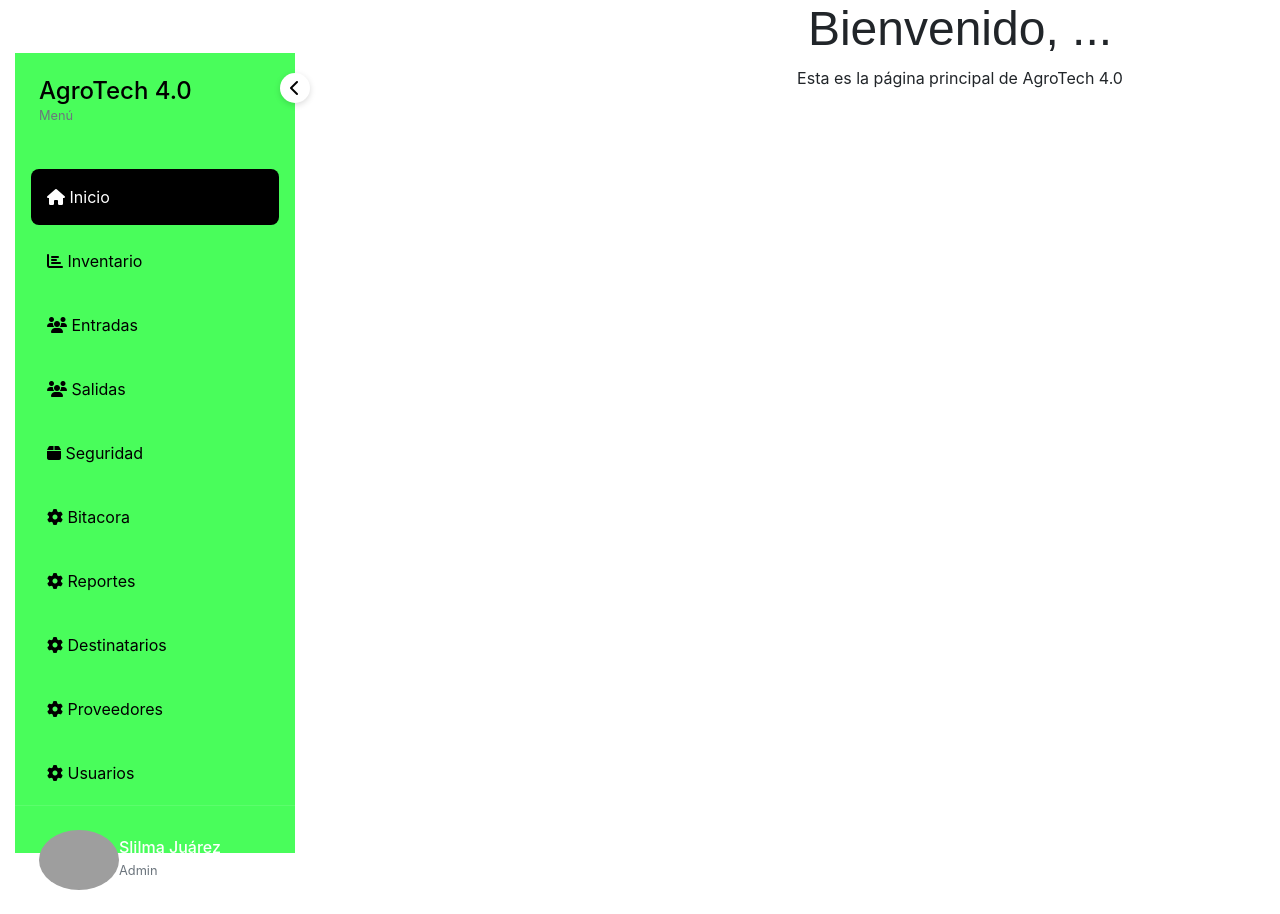
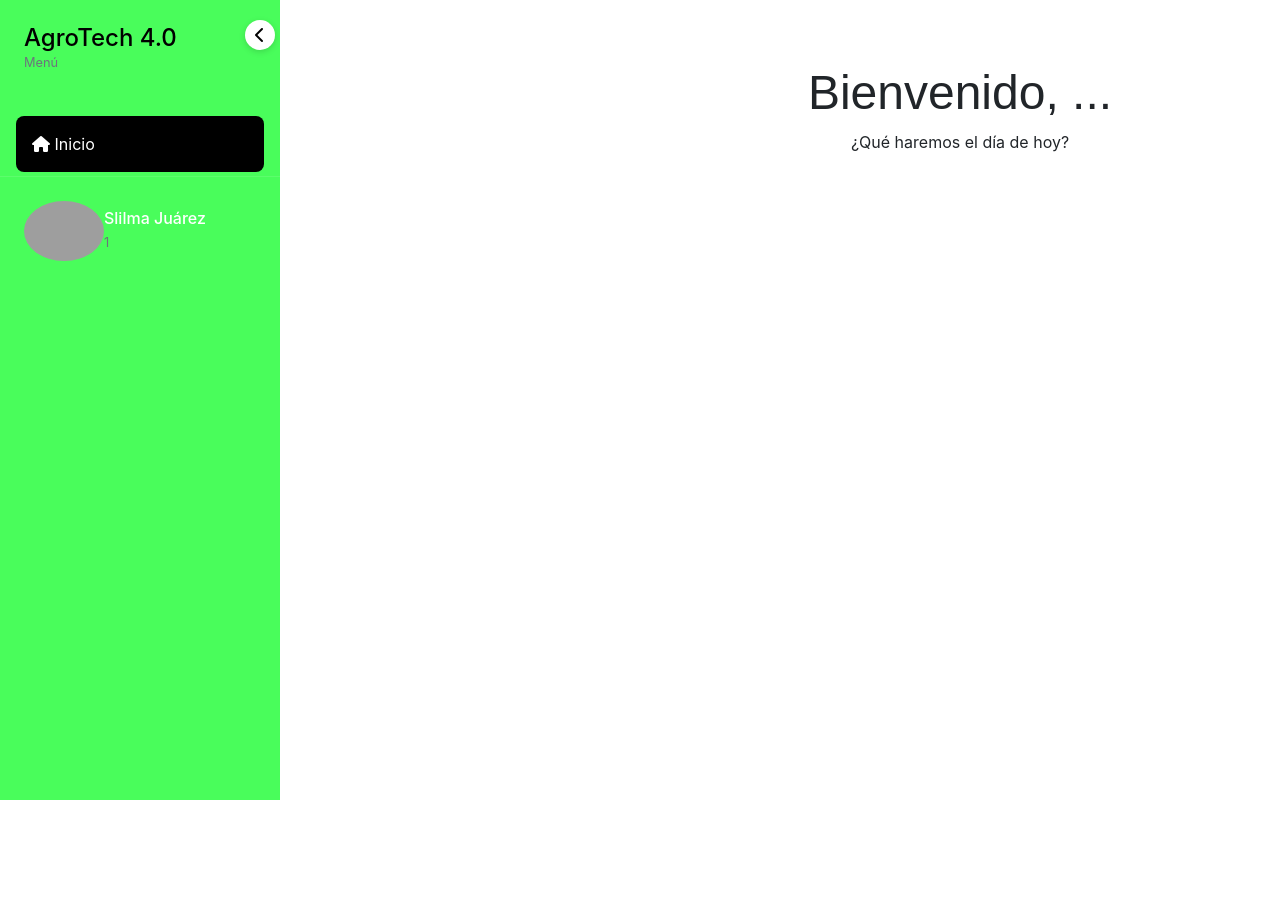
Before and after one commit to 1amsj/AgroTech-4.0, a PHP site: template Vista/main.php in a window 1280 px wide. After the commit the page ends 800 px from the top, so only its background shows below. Run offline with PHP 8.4, Linux system fonts and the light colour scheme; the template is opened without the code that fills it, so the values that code supplies are empty; the visitor is signed in with stand-in values (Sample User, id 1); some libraries are stand-ins or nearby versions; some web fonts are replaced; grey boxes are pictures that could not be loaded.

Commit message:
Update CSS styles for input fields and sidebar; modify user role check in menu.php

```diff
--- a/Assets/css/estilo.css
+++ b/Assets/css/estilo.css
@@ -36,12 +36,12 @@ body {
 }
 
 #user, #password {
-    height: 4vh;
     border-radius: 2vh;
     box-shadow: 0.6vh 0.6vh 1.2vh rgba(0, 0, 0, 0.2);
-    padding: 1.5vh 1.5vh;
+    padding: 4vh 5vh;
     font-size: 2vh;
     border: none;
+    font-size: 2.5vh;
     font-family: "ABeeZee", sans-serif;
 }
 
--- a/Assets/css/menu.css
+++ b/Assets/css/menu.css
@@ -10,9 +10,16 @@ body {
 .sidebar {
     width: var(--sidebar-width);
     height: 100vh;
+    position: fixed;
+    top: 0;
+    left: 0;
     background-color: #49FD5B;
     transition: all 0.3s ease;
+    overflow-y: auto;
+    overflow-x: hidden;
+    z-index: 1000;
 }
+
 
 .sidebar.collapsed {
     width: var(--sidebar-width-collapsed);
@@ -40,6 +47,32 @@ body {
 .sidebar-link.active {
     color: #ffffff;
     background: black;
+}
+
+/* ===== Scrollbar translúcida y minimalista ===== */
+.sidebar::-webkit-scrollbar {
+    width: 8px;
+}
+
+.sidebar::-webkit-scrollbar-track {
+    background: transparent;
+}
+
+.sidebar::-webkit-scrollbar-thumb {
+    background: rgba(255, 255, 255, 0.001);
+    border-radius: 10px;
+    backdrop-filter: blur(2px);
+    transition: background 0.3s ease;
+}
+
+.sidebar::-webkit-scrollbar-thumb:hover {
+    background: rgba(0, 0, 0, 0.332);
+}
+
+/* ===== Firefox ===== */
+.sidebar {
+    scrollbar-width: thin;
+    scrollbar-color: black transparent;
 }
 
 .logo-text {
@@ -74,7 +107,7 @@ body {
 
 .toggle-btn {
     position: absolute;
-    right: -15px;
+    right: 5px;
     top: 20px;
     background: white;
     border-radius: 50%;
--- a/Comunes/menu.php
+++ b/Comunes/menu.php
@@ -37,7 +37,7 @@
                     </a>
 
                     <?php
-                        if ($nivel == "admin") {
+                        if ($nivel == "1") {
                     ?>
                     <a href="/AgroTech-4.0/Vista/inventario.php" class="sidebar-link text-decoration-none p-3">
                         <i class="fas fa-chart-bar me-3"></i>
@@ -125,7 +125,7 @@
                             class="rounded-circle" alt="Profile">
                         <div class="ms-3 profile-info">
                             <h6 class="text-white mb-0">Slilma Juárez</h6>
-                            <small class="text-muted">Admin</small>
+                            <small class="text-muted">1</small>
                         </div>
                     </div>
                 </div>
--- a/Vista/main.php
+++ b/Vista/main.php
@@ -25,9 +25,9 @@
             <div class="col-12 col-md-8 col-lg-6 order-2 order-md-2 order-lg-1">
                 <?php require_once("comunes/menu.php")?>
             </div>
-            <div class="col-12 col-md-8 col-lg-6 order-1 order-md-1 order-lg-2" style = "justify-content: start; align-items: center; display: flex; flex-direction: column;">
+            <div class="col-12 col-md-8 col-lg-6 order-1 order-md-1 order-lg-2" style = "justify-content: start; align-items: center; display: flex; flex-direction: column; padding: 8vh;">
                 <h1 class = "header-standar">Bienvenido, ...</h1>
-                <p>Esta es la página principal de AgroTech 4.0</p>
+                <p>¿Qué haremos el día de hoy?</p>
             </div>
         </div>
     </div>
```
Also changed, not shown: Assets/css/login.css (line endings or trailing spaces).
